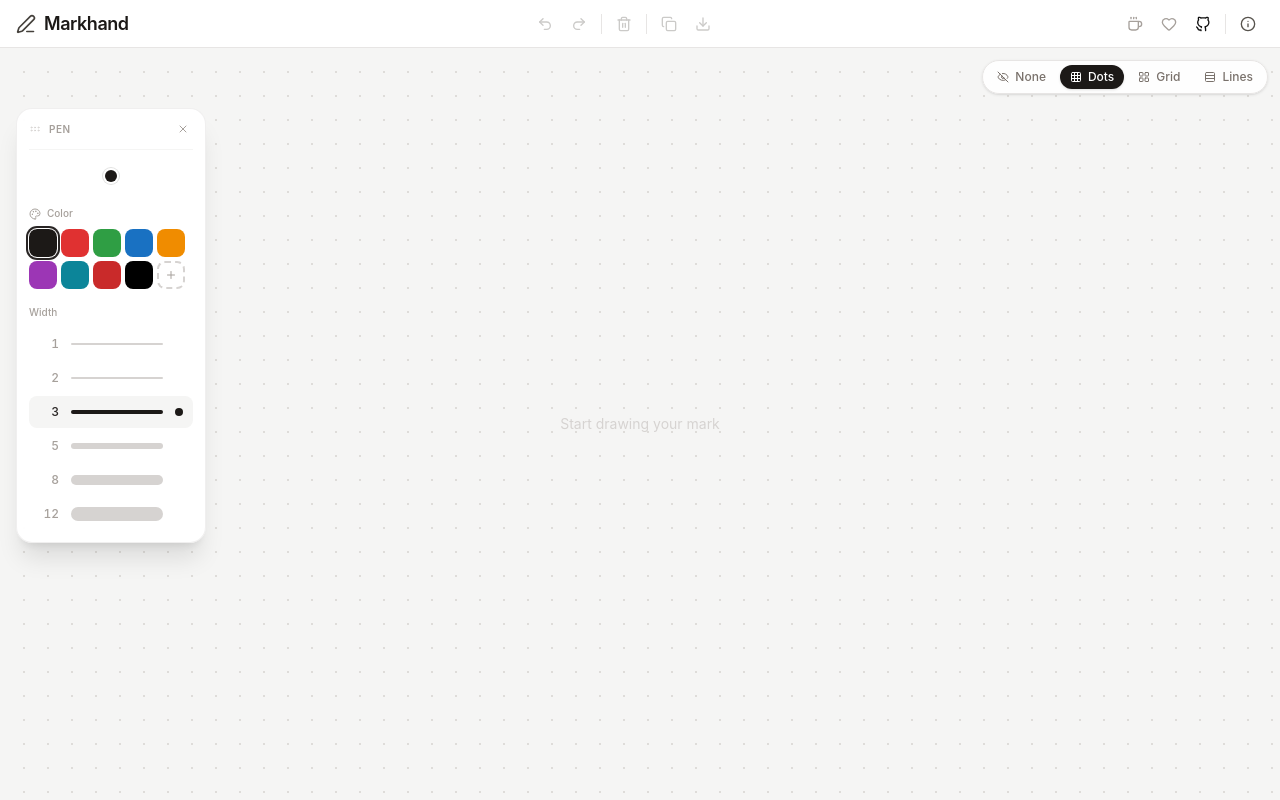
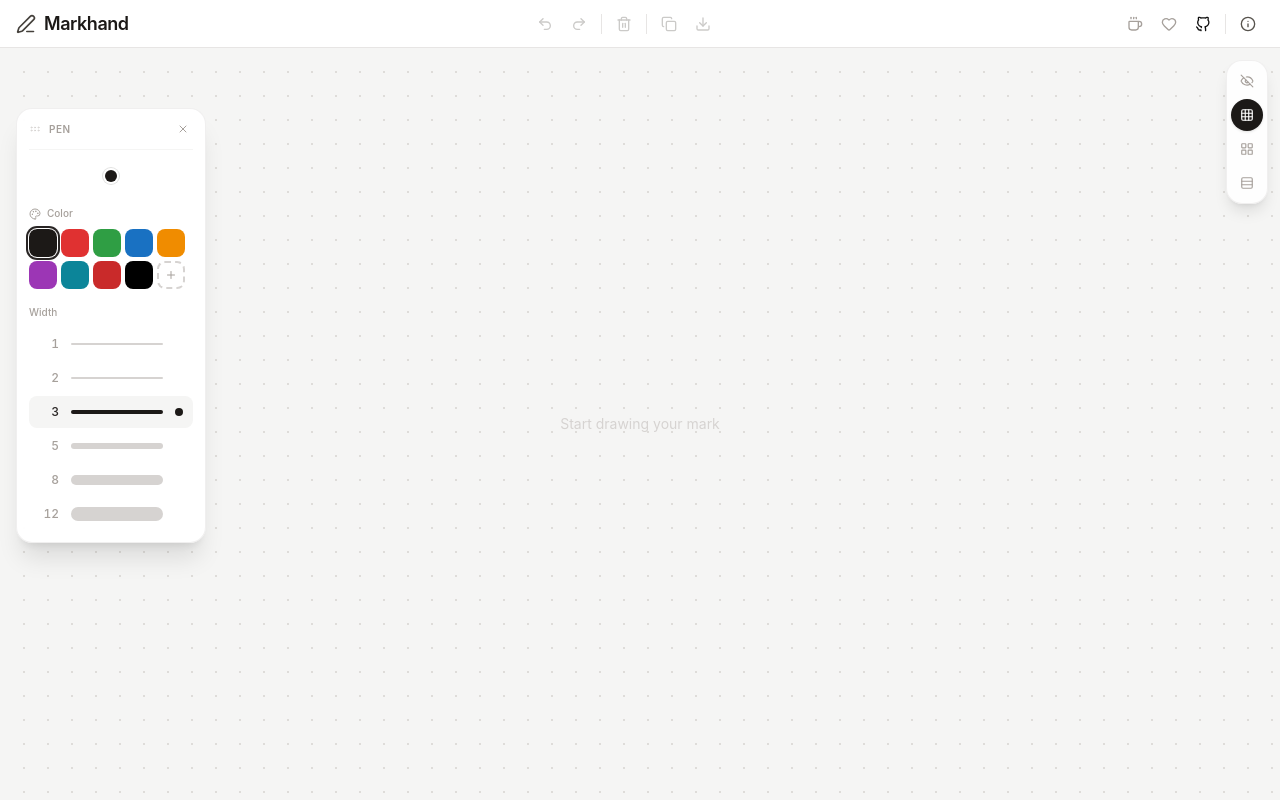
Before and after one commit to bilalmlkdev/markhand, a React (Vite) app: page / in a window 1280 px wide. Built offline with nearby package versions, Linux system fonts and the light colour scheme.

Commit message:
style: make guide pills vertical icon-only, match floating panel aesthetic

```diff
--- a/src/components/canvas/GuidePills.tsx
+++ b/src/components/canvas/GuidePills.tsx
@@ -7,28 +7,27 @@
 }
 
 const guides: { type: GuideType; label: string; icon: React.ReactNode }[] = [
-  { type: 'none', label: 'None', icon: <EyeOff className="w-3 h-3" /> },
-  { type: 'dots', label: 'Dots', icon: <Grid3X3 className="w-3 h-3" /> },
-  { type: 'grid', label: 'Grid', icon: <LayoutGrid className="w-3 h-3" /> },
-  { type: 'lines', label: 'Lines', icon: <Rows3 className="w-3 h-3" /> },
+  { type: 'none', label: 'No guide', icon: <EyeOff className="w-3.5 h-3.5" /> },
+  { type: 'dots', label: 'Dot grid', icon: <Grid3X3 className="w-3.5 h-3.5" /> },
+  { type: 'grid', label: 'Line grid', icon: <LayoutGrid className="w-3.5 h-3.5" /> },
+  { type: 'lines', label: 'Lines', icon: <Rows3 className="w-3.5 h-3.5" /> },
 ];
 
 export function GuidePills({ activeGuide, onChange }: GuidePillsProps) {
   return (
-    <div className="absolute top-3 right-3 z-30 flex gap-1 bg-white/90 backdrop-blur-sm rounded-full px-1 py-1 border border-stone-200 shadow-sm">
+    <div className="absolute top-3 right-3 z-30 flex flex-col gap-0.5 bg-white/90 backdrop-blur-md rounded-2xl p-1 border border-stone-200/60 shadow-lg">
       {guides.map(guide => (
         <button
           key={guide.type}
           onClick={() => onChange(guide.type)}
           title={guide.label}
-          className={`flex items-center gap-1.5 px-2.5 py-1 rounded-full text-xs font-medium transition-all cursor-pointer ${
+          className={`w-8 h-8 flex items-center justify-center rounded-4xl transition-all duration-150 cursor-pointer ${
             activeGuide === guide.type
               ? 'bg-stone-900 text-white shadow-sm'
-              : 'text-stone-500 hover:text-stone-700 hover:bg-stone-100'
+              : 'text-stone-400 hover:text-stone-600 hover:bg-stone-100'
           }`}
         >
           {guide.icon}
-          <span className="hidden sm:inline">{guide.label}</span>
         </button>
       ))}
     </div>
--- a/src/components/layout/FloatingPanel.tsx
+++ b/src/components/layout/FloatingPanel.tsx
@@ -48,7 +48,7 @@
       <div className="absolute z-40 bottom-4 right-4 animate-in fade-in zoom-in">
         <button
           onClick={handleExpand}
-          className="w-10 h-10 bg-white rounded-2xl shadow-lg border border-stone-200/60 flex items-center justify-center hover:shadow-xl hover:scale-105 transition-all duration-200 cursor-pointer"
+          className="w-10 h-10 bg-white rounded-full shadow-lg border border-stone-200/60 flex items-center justify-center hover:shadow-xl hover:scale-105 transition-all duration-200 cursor-pointer"
           title="Open pen settings"
         >
           <Palette className="w-4 h-4 text-stone-500" />
```
